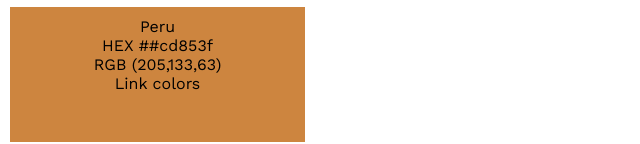
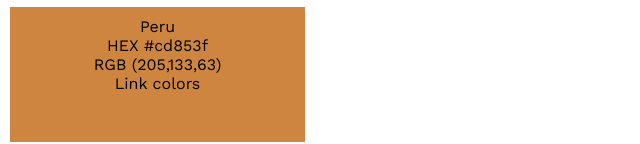
Before and after one commit to aayevee/aayevee.github.io, a plain HTML site: page index.html in a window 1280 px wide. Shown: the part 694-838 px from the top of the page, 0-640 px from the left. Drawn offline with nearby package versions, Linux system fonts and the light colour scheme.

Commit message:
Update index.html

```diff
--- a/index.html
+++ b/index.html
@@ -1,5 +1,6 @@
 <!DOCTYPE html>
 <html>
+
 
 <head>
     <title>Website Style Guide</title>
@@ -45,7 +46,7 @@
 
 <div class="colorbox5">
   <p>Peru</p>
-  <p>HEX ##cd853f</p>
+  <p>HEX #cd853f</p>
   <p>RGB (205,133,63)</p>
   <p>Link colors</p>
   </div>
```
